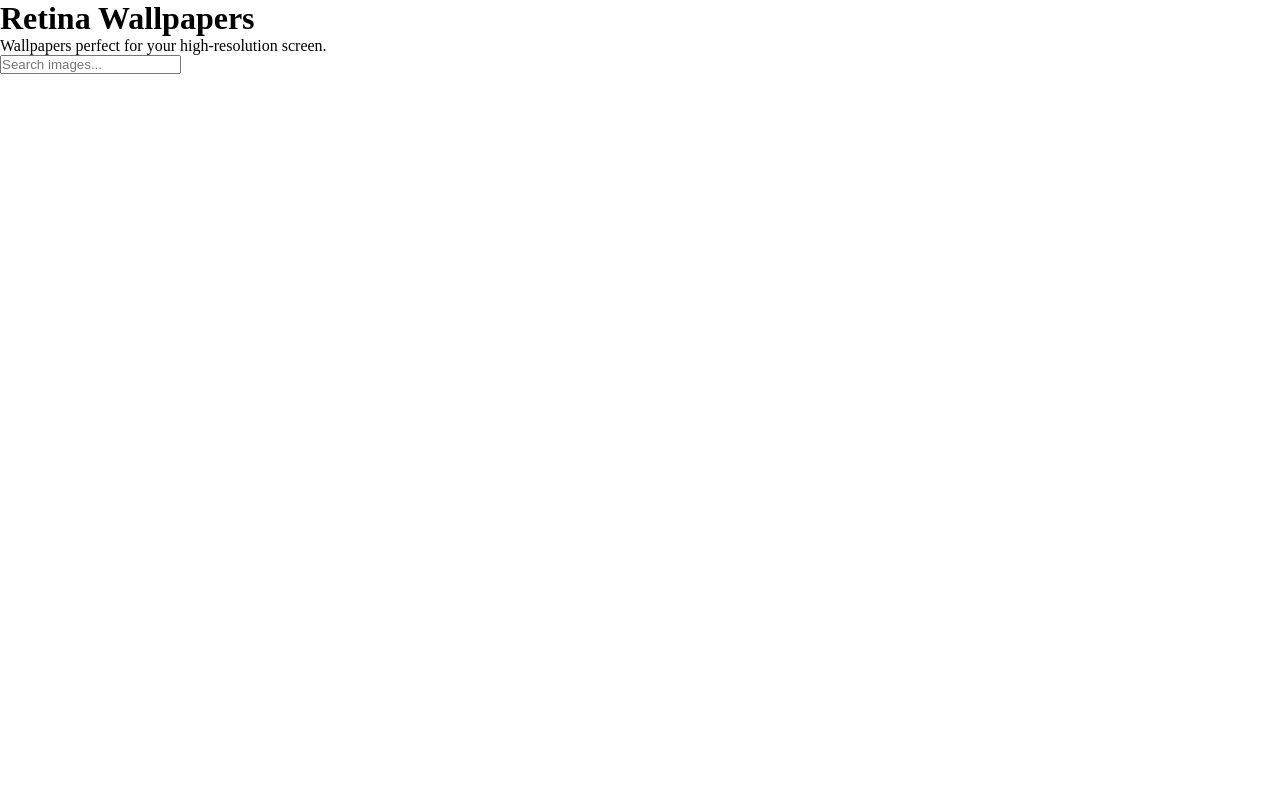
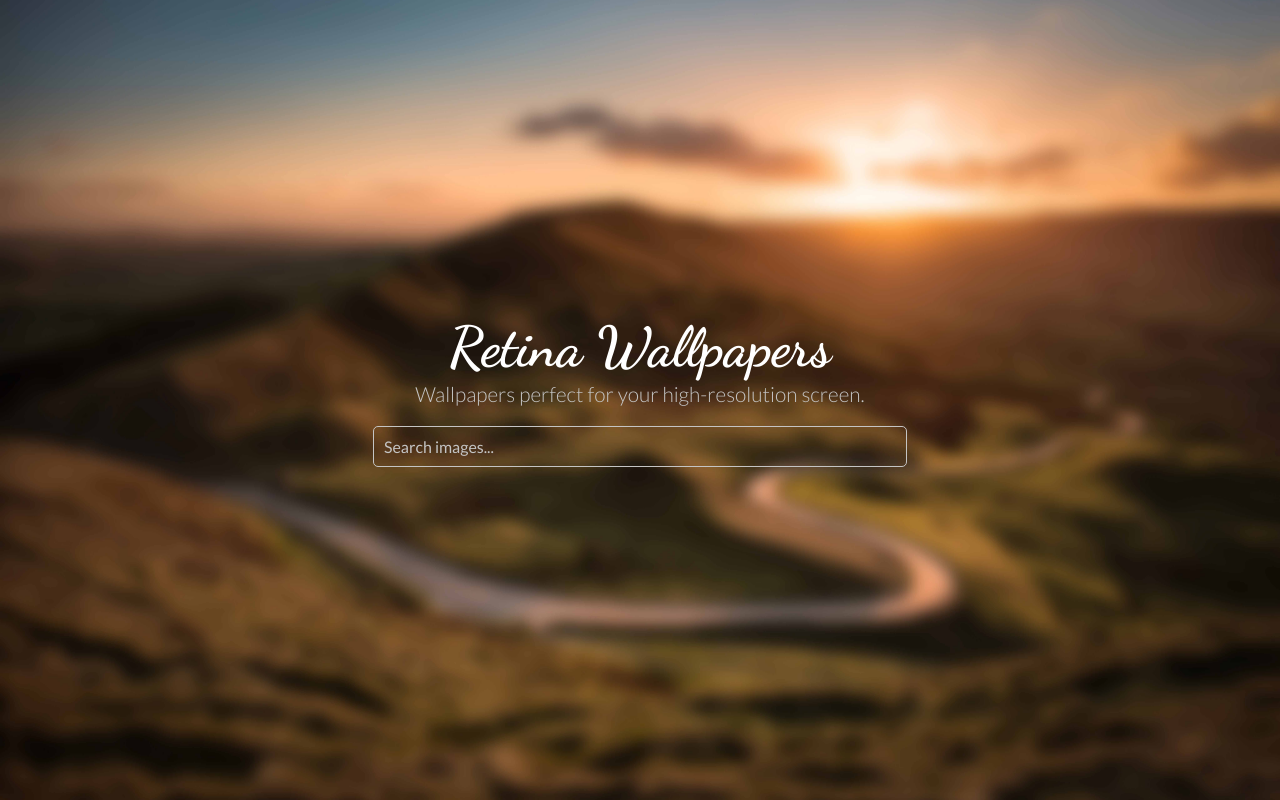
Before and after one commit to hexblend/Retina-Wallpapers, a React (Create React App) app: page / in a window 1280 px wide. Built offline with nearby package versions, Linux system fonts and the light colour scheme.

Commit message:
Landing design + Search Page

```diff
--- a/src/App.js
+++ b/src/App.js
@@ -10,9 +10,11 @@ import Form from './Components/Form';
 class App extends Component {
   render() {
     return (
-      <div>
+      <div className="app-container">
+        <div className="center-elements">
           <Titles />
           <Form />
+        </div>
       </div>
     );
   }
--- /dev/null
+++ b/src/Assets/css/generals.min.css
@@ -0,0 +1 @@
+@import url(https://fonts.googleapis.com/css?family=Dancing+Script:700|Lato:300,400);*{margin:0;padding:0;font-family:Lato,sans-serif}* h1,* h2,* h3{font-family:"Dancing Script",cursive;font-weight:700}* p{font-family:Lato,sans-serif;font-weight:400}
--- /dev/null
+++ b/src/Assets/sass/generals.sass
@@ -0,0 +1,20 @@
+@import url('https://fonts.googleapis.com/css?family=Dancing+Script:700|Lato:300,400')
+
+$heading_fontStack: 'Dancing Script', cursive
+$paragraph_fontStack: 'Lato', sans-serif
+$purewhite: #ffffff
+$lightgrey: #c4c4c4
+
+*
+    margin: 0
+    padding: 0
+
+    body
+    font-family: 'Lato', sans-serif
+
+    h1, h2, h3
+        font-family: $heading_fontStack
+        font-weight: 700
+    p
+        font-family: $paragraph_fontStack
+        font-weight: 400
--- a/src/Assets/sass/main.sass
+++ b/src/Assets/sass/main.sass
@@ -1,6 +1,151 @@
-*
-    margin: 0
-    padding: 0
+@import generals
 
-body
-    background: white
+.app-container
+    width: 100%
+    height: 100vh
+    background: url('../img/landing-bg.jpg') no-repeat center center fixed
+    background-size: cover
+    text-align: center
+
+    .center-elements
+        background: rgba(0,0,0,0)
+        width: 100%
+        height: 100vh
+        display: flex
+        justify-content: center
+        align-items: center
+        flex-direction: column
+
+.Titles-Component
+    width: 100%
+    padding: 0 10px
+    h1
+        color: $purewhite
+        font-size: 2.3em
+        @media(min-width: 330px)
+            font-size: 3em
+        @media(min-width: 1030px)
+            font-size: 3.5em
+        @media(min-width: 1920px)
+            font-size: 4em
+        @media(min-width: 3300px)
+            font-size: 5em
+    p
+        color: $lightgrey
+        font-weight: 300
+        font-size: 1.1em
+        padding: 0 20px
+        @media(min-width: 330px)
+            font-size: 1.2em
+        @media(min-width: 1030px)
+            font-size: 1.3em
+        @media(min-width: 1920px)
+            font-size: 1.4em
+        @media(min-width: 3300px)
+            font-size: 2em
+
+.Form-Component
+    width: 100vw
+    margin: 20px 0
+
+    input[type=text]
+        background: rgba(0,0,0,0)
+        border: 1px solid $lightgrey
+        -webkit-appearance: none
+        padding: 10px
+        width: 250px
+        border-radius: 5px
+        color: $lightgrey
+        &:focus
+            outline: none
+        &:-webkit-autofill
+            -webkit-box-shadow: 0 0 0 30px white inset
+        &::placeholder
+            color: $lightgrey
+
+        @media(min-width: 330px)
+            width: 80%
+        @media(min-width: 530px)
+            width: 40%
+            font-size: 1em
+
+.SearchPage
+    text-align: center
+    .backButton
+        position: absolute
+        left: 10px
+        top: 15px
+        background: rgba(0,0,0,0)
+        padding: 5px 10px
+        border: 1px solid lighten($lightgrey, 5%)
+        border-radius: 5px
+        transition: .2s ease-in-out
+        color: darken($lightgrey, 20%)
+        &:hover
+            cursor: pointer
+            background: lighten($lightgrey, 5%)
+            color: darken($lightgrey, 40%)
+            border-color: lighten($lightgrey, 5%)
+
+    header
+        width: 100%
+        text-align: center
+        margin: 0px 0 3px 0
+        background: #fafafa
+        border-bottom: 1px solid #e2e2e2
+        background-size: cover
+        .center-elements
+            padding-top: 10px
+            width: 100vw
+            display: flex
+            justify-content: center
+            align-items: center
+            flex-direction: column
+            @media(max-width: 530px)
+                padding-top: 30px
+            .Form-Component
+                margin: 15px 0 20px 0
+
+                input[type=text]
+                    border-color: lighten($lightgrey, 5%)
+                    color: darken($lightgrey, 30%)
+                    @media(min-width: 530px)
+                        font-size: 0.8em
+                        padding: 10px
+                    &::placeholder
+                        color: darken($lightgrey, 20%)
+            .Titles-Component
+                margin-top: 20px
+                h1
+                    color: darken($lightgrey, 65%)
+                    font-size: 2em
+                    font-family: $paragraph_fontStack
+                p
+                    font-size: 1.2em
+                    color: darken($lightgrey, 30%)
+
+.Photos-Component
+    .PhotosGrid
+        display: -webkit-flex;
+        display: flex;
+        flex-direction: column;
+        flex-wrap: wrap;
+        overflow: hidden
+        height: 200vw;
+        @media(max-width: 860px)
+            height: 420vw
+        @media(max-width: 667px)
+            height: auto
+        .SinglePhoto
+            position: relative
+            width: calc(33.3333% - 6px)
+            margin: 3px
+            @media(max-width: 860px)
+                width: calc(50% - 6px)
+            @media(max-width: 667px)
+                width: 100%
+                margin: 3px 0
+            img
+                width: 100%
+                display: block
+                transition: all .2s
--- a/src/Components/Form.js
+++ b/src/Components/Form.js
@@ -12,13 +12,15 @@ class Form extends React.Component {
 
     render(){
         return (
-            <form>
+            <form className="Form-Component">
                 <input
                 type="text"
                 value={this.state.value}
                 onChange={this.handleChange}
                 name="keyword"
-                placeholder="Search images..." />
+                placeholder="Search images..."
+                autocomplete="off"
+                />
 
                 <Link to={`/search/${this.state.value}`}>
                     <button onClick={this.props.onSubmit} style={{display: 'none'}}>
--- a/src/Components/Photos.js
+++ b/src/Components/Photos.js
@@ -2,19 +2,21 @@ import React from 'react';
 import { Link } from 'react-router-dom';
 
 const Photos = props => (
-    <React.Fragment>
+    <div className="Photos-Component">
+        <div className="PhotosGrid">
             {props.getPhotos && props.getPhotos.map((photo) => {
                 return (
-                    <div className="col-md-4" key={photo.id}>
+                        <div className="SinglePhoto" key={photo.id}>
                             <Link to={{ pathname: `/photo/${photo.id}`,
                                         state: { photo: photo.id }}}>
                                 {photo.height >= 1600 && photo.width >= 2560 &&
-                            <img src={photo.urls.small} alt={photo.urls.description} /> }
+                                <img src={photo.urls.small} alt={photo.urls.description}/> }
                             </Link>
                         </div>
                 );
             })}
-    </React.Fragment>
+        </div>
+    </div>
 );
 
 export default Photos;
--- a/src/Components/SearchPage.js
+++ b/src/Components/SearchPage.js
@@ -31,12 +31,16 @@ class SearchPage extends Component {
 
     render() {
         return (
-            <div>
-                <Titles />
-                <Form onSubmit={this.getInput} value={this.props.match.params.keyword}/>
+            <div className="SearchPage">
                 <Link to='/'>
-                    <button>Home Page</button>
+                    <button className="backButton">Go Back</button>
                 </Link>
+                <header>
+                    <div className="center-elements">
+                        <Titles />
+                        <Form onSubmit={this.getInput} value={this.props.match.params.keyword} />
+                    </div>
+                </header>
                 <Photos getPhotos={this.state.photos} />
             </div>
         );
--- a/src/Components/Titles.js
+++ b/src/Components/Titles.js
@@ -1,7 +1,7 @@
 import React from 'react';
 
 const Titles = () => (
-    <div className="Titles">
+    <div className="Titles-Component">
         <h1>Retina Wallpapers</h1>
         <p>Wallpapers perfect for your high-resolution screen.</p>
     </div>
```
Also changed, not shown: src/Assets/css/main.min.css, src/Assets/img/landing-bg.jpg (added), src/Assets/img/unsplash-low.png (added). Lines whose indentation alone changed are shown as unchanged.
